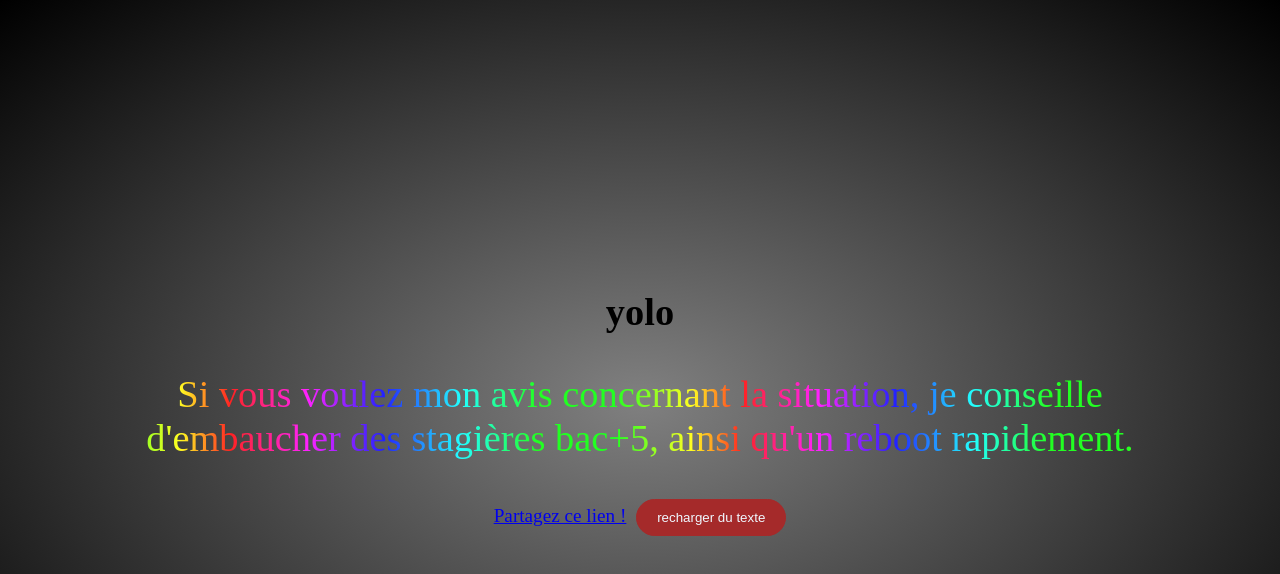
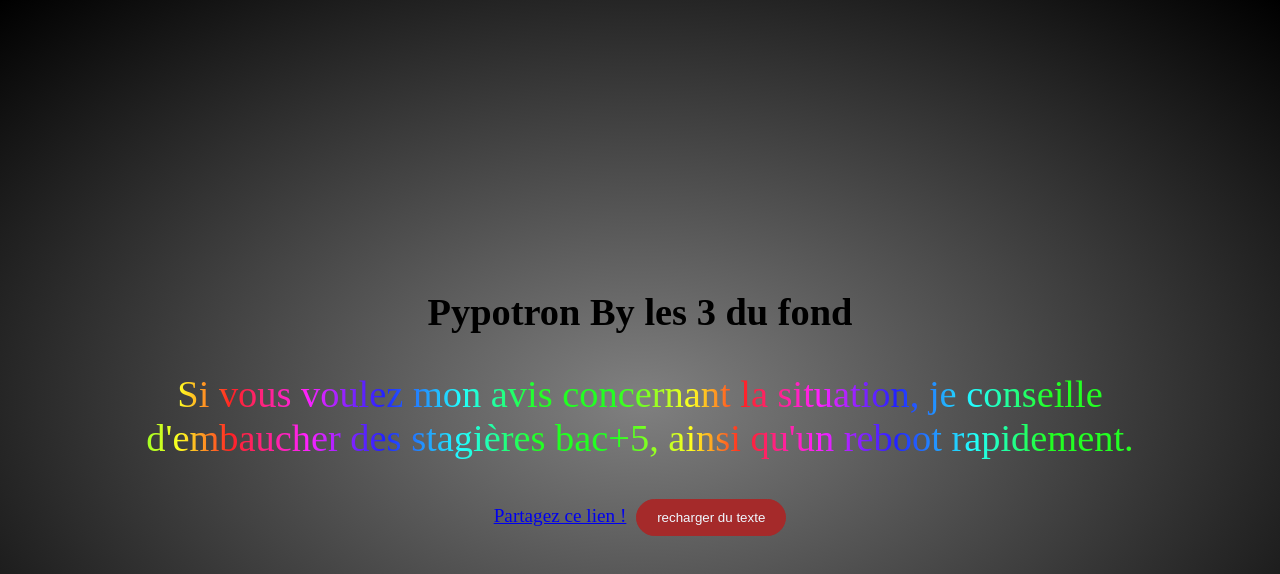
Before and after one commit to Simon-Lanos/pypotronc, a Django app: page /generator/text in a window 1280 px wide. Shown: the top 574 px of the page. Run offline with Django 3.2, Linux system fonts and the light colour scheme.

Commit message:
Modification du titre

```diff
--- a/generator/templates/default.html
+++ b/generator/templates/default.html
@@ -1,7 +1,7 @@
 <!DOCTYPE html>
 <html>
 <head>
-	<title>coucou</title>
+	<title>Pypotron</title>
     <style>
         html {
             background-image: radial-gradient(grey, black);
@@ -47,7 +47,7 @@
     </style>
 </head>
 <body>
-	<h1>yolo</h1>
+	<h1>Pypotron By les 3 du fond</h1>
 	<p>{{phrase}}</p>
 	{% for i in languages %}
 		<p>{{ i }}</p>
```
